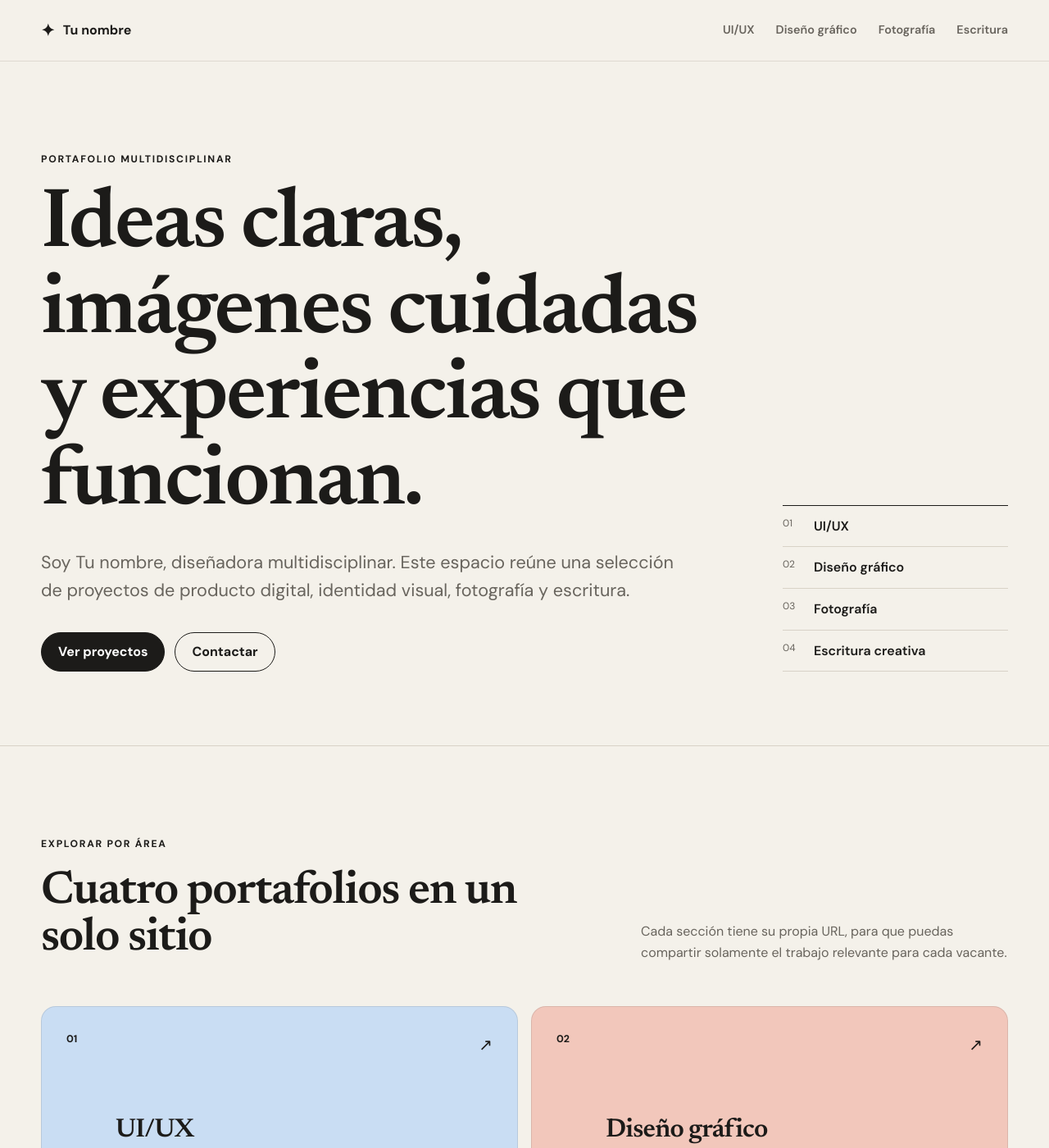
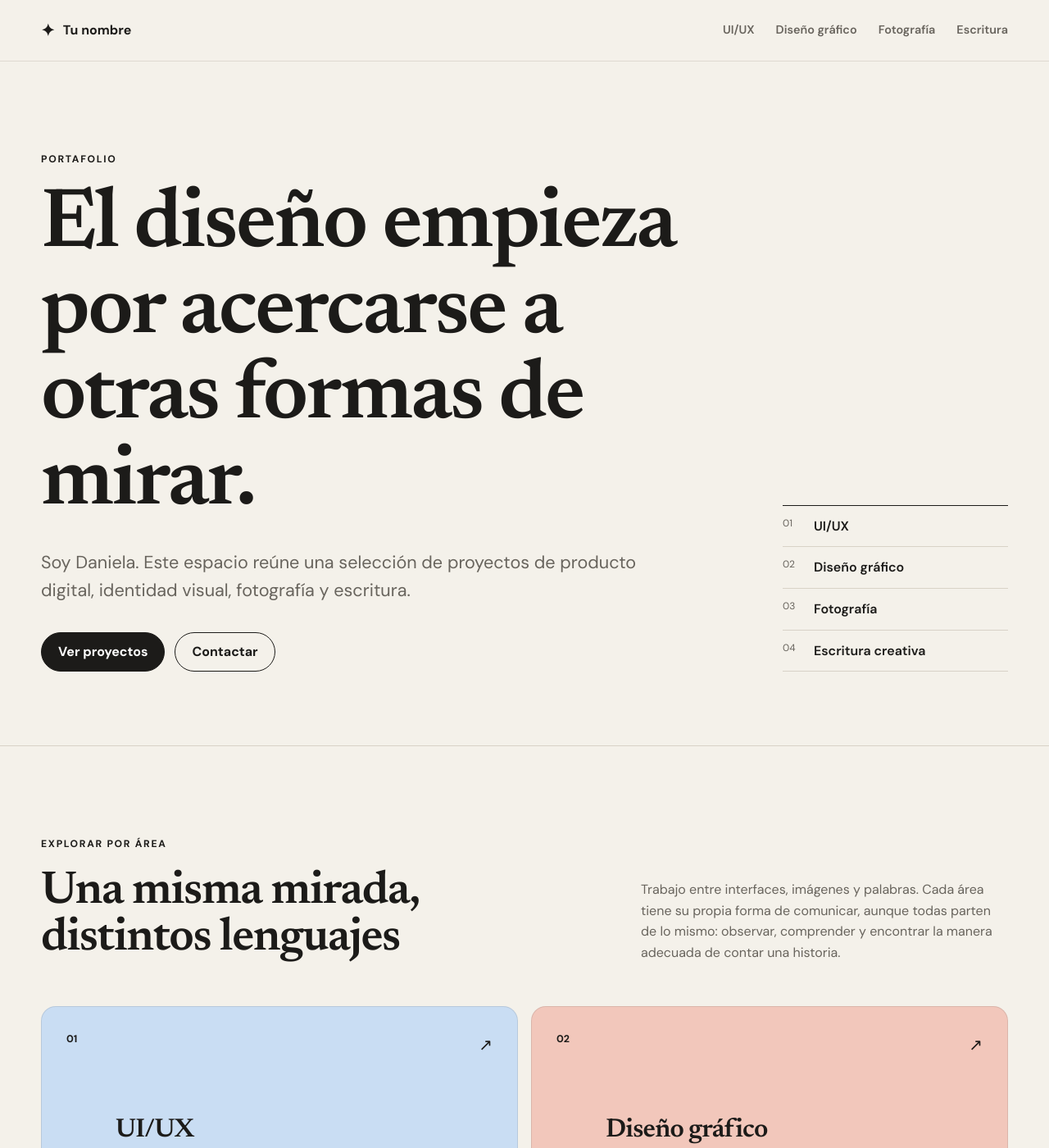
Before and after one commit to danielalopezmino/projects, a Jekyll site: the page built from index.html, in a window 1280 px wide and 1400 px high. Shown: the whole window at 82% size. Built offline with Jekyll 4.4.1, drawn with Linux system fonts in a browser that asks for light colours.

Commit message:
Update index.html

```diff
--- a/index.html
+++ b/index.html
@@ -7,9 +7,9 @@ section: home
 <section class="home-hero">
   <div class="container hero-grid">
     <div>
-      <p class="eyebrow">Portafolio multidisciplinar</p>
-      <h1>Ideas claras, imágenes cuidadas y experiencias que funcionan.</h1>
-      <p class="hero-copy">Soy {{ site.author.name }}, {{ site.author.role | downcase }}. Este espacio reúne una selección de proyectos de producto digital, identidad visual, fotografía y escritura.</p>
+      <p class="eyebrow">Portafolio</p>
+      <h1>El diseño empieza por acercarse a otras formas de mirar.</h1>
+      <p class="hero-copy">Soy Daniela. Este espacio reúne una selección de proyectos de producto digital, identidad visual, fotografía y escritura.</p>
       <div class="hero-actions">
         <a class="button button-dark" href="#proyectos-destacados">Ver proyectos</a>
         <a class="button button-light" href="mailto:{{ site.author.email }}">Contactar</a>
@@ -30,9 +30,9 @@ section: home
     <div class="section-heading">
       <div>
         <p class="eyebrow">Explorar por área</p>
-        <h2>Cuatro portafolios en un solo sitio</h2>
+        <h2>Una misma mirada, distintos lenguajes</h2>
       </div>
-      <p>Cada sección tiene su propia URL, para que puedas compartir solamente el trabajo relevante para cada vacante.</p>
+      <p>Trabajo entre interfaces, imágenes y palabras. Cada área tiene su propia forma de comunicar, aunque todas parten de lo mismo: observar, comprender y encontrar la manera adecuada de contar una historia.</p>
     </div>
 
     <div class="category-grid">
```
